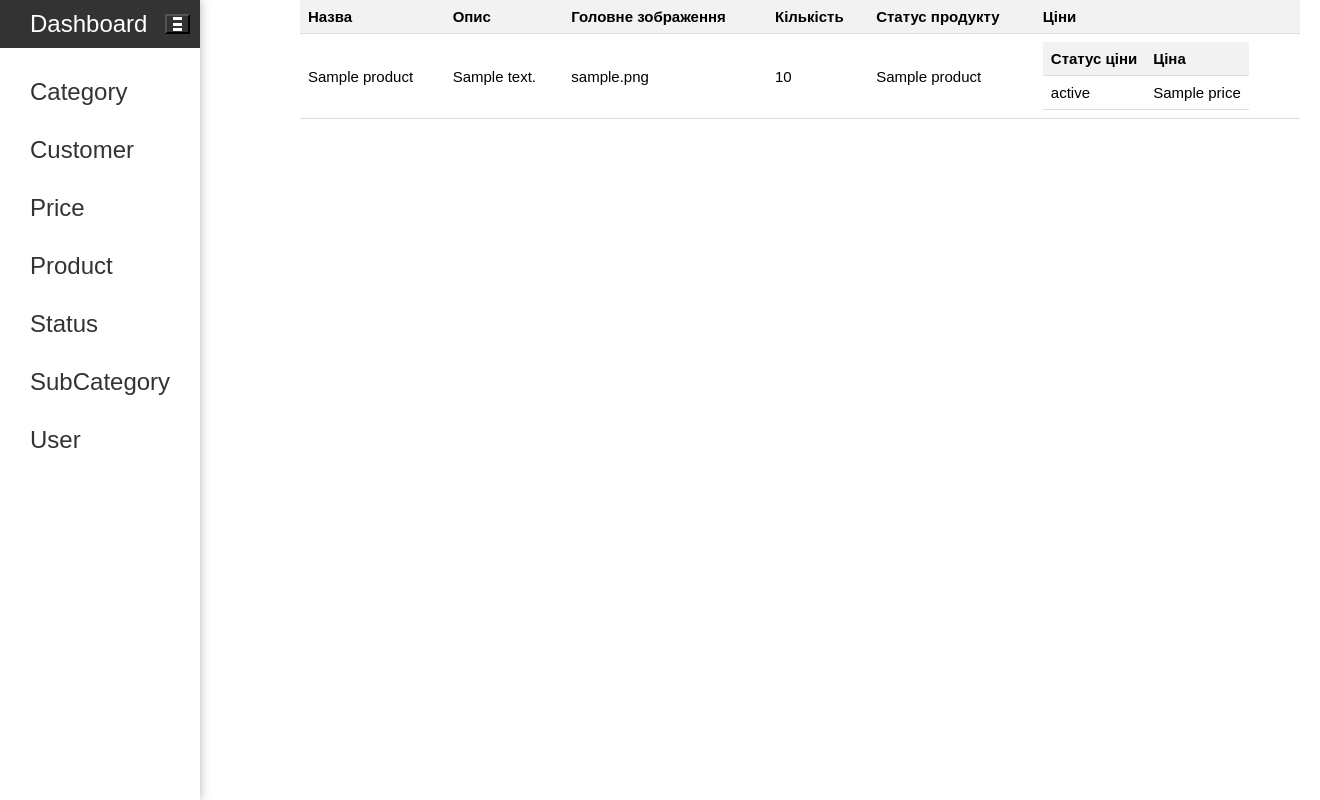
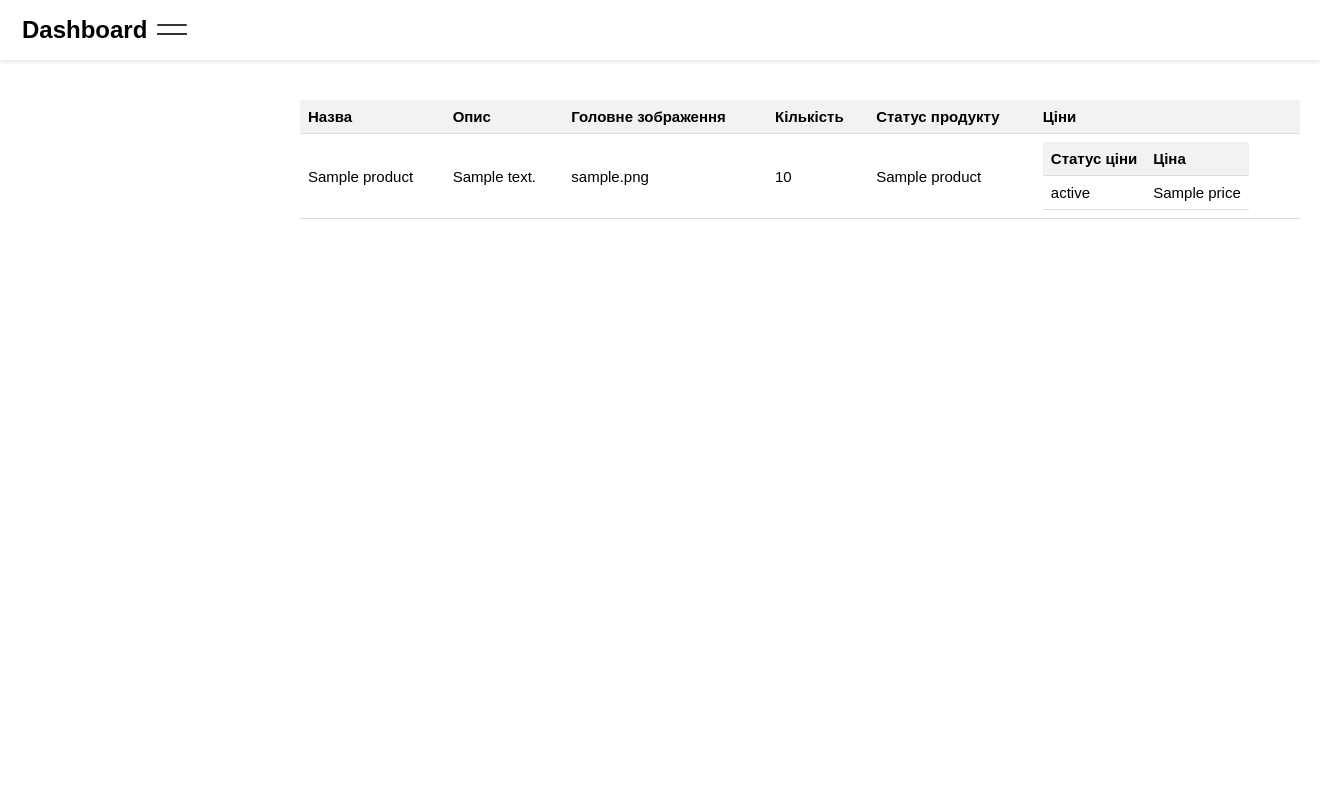
Before and after one commit to Yaroslav-Petrushenko/Shop, a PHP site: template app/resource/views/admin/product/products.php in a window 1320 px wide. Run offline with PHP 8.4, Linux system fonts and the light colour scheme; the template is opened without the code that fills it: most values are stand-ins (such as "Sample title", 1, 10 or a date in 2020); data that the repository does not hold is empty.

Commit message:
style headerDash js script nav menu

```diff
--- a/app/resource/css/style.css
+++ b/app/resource/css/style.css
@@ -1,179 +1,158 @@
-/* .sidebar {
-    position: fixed;
-    top: 0;
-    width: 300rem;
-    height: 100vh;
-    background-color: #fff;
-    box-shadow: 0 0 10px rgba(0, 0, 0, 0.3);
-    transition: right 0.3s ease-in-out;
-} */
-.sidebar {
+.header-dash {
     position: fixed;
     top: 0;
     left: 0;
-    bottom: 0;
-    width: 200px;
+    right: 0;
+    height: 60px;
     background-color: #fff;
-    box-shadow: 0 0 10px rgba(0, 0, 0, 0.3);
-    transition: transform 0.3s ease-in-out;
-    z-index: 100;
+    box-shadow: 0 2px 4px rgba(0, 0, 0, 0.1);
+    z-index: 1;
+}
+.logo-dash h3{
+    padding: 10rem;
+    color: #000;
+    /* background-color: #000; */
+    font-size: 24rem;
+    font-weight: bold;
 }
 
-@media (max-width: 768px) {
-    .sidebar {
+.header-section-dash {
+    width: 100%;
+    padding: 0 12px;
+    height: 100%;
+    display: flex;
+    justify-content: space-between;
+    align-items: center;
+}
+
+.logo-dash h3 {
+    font-size: 24px;
+    color: #000;
+    font-weight: bold;
+}
+
+
+.top-dash {
+    height: 100%;
+    display: flex;
+    justify-content: space-between;
+    align-items: center;
+}
+
+.hamburger {
+    width: 30px;
+    height: 20px;
+    position: relative;
+    cursor: pointer;
+}
+
+.hamburger span {
+    display: block;
+    position: absolute;
+    height: 2px;
+    width: 100%;
+    background: #333;
+    border-radius: 2px;
+    opacity: 1;
+    left: 0;
+    transform: rotate(0deg);
+    transition: all 0.3s ease-in-out;
+}
+
+.hamburger span:nth-child(1) {
+    top: 0;
+}
+
+.hamburger span:nth-child(2),
+.hamburger span:nth-child(3) {
+    top: 9px;
+}
+
+.hamburger span:nth-child(4) {
+    top: 18px;
+}
+
+.hamburger.open span:nth-child(1) {
+    top: 9px;
+    width: 0%;
+    left: 50%;
+}
+
+.hamburger.open span:nth-child(2) {
+    transform: rotate(45deg);
+}
+
+.hamburger.open span:nth-child(3) {
+    transform: rotate(-45deg);
+}
+
+.hamburger.open span:nth-child(4) {
+    top: 9px;
+    width: 0%;
+    left: 50%;
+}
+
+.nav-menu-dash {
+    position: absolute;
+    top: 60px;
+    left: 0;
+    width: 200px;
+    height: calc(100vh - 60px);
+    background-color: #000;
+    z-index: 1;
+    transition: all 0.3s ease-in-out;
+    transform: translateX(-200px);
+}
+
+.nav-menu-dash.show {
+    transform: translateX(0);
+}
+
+.top-menu-dash {
+    flex-direction: column;
+    list-style: none;
+    padding-top: 50rem;
+    /* margin: 20px 0; */
+    /* padding: 0; */
+    align-items: start;
+
+}
+
+.top-menu-dash li a {
+    display: block;
+    padding-bottom: 30rem;
+    padding-left: 30rem;
+    /* padding: 10px; */
+    text-decoration: none;
+    color: #fff;
+    font-size: 24rem;
+    transition: all 0.3s ease-in-out;
+}
+
+
+@media screen and (max-width: 768px) {
+    .nav-menu-dash {
+        width: 100%;
+        height: auto;
         transform: translateX(-100%);
+        background-color: #333;
+        color: #fff;
+        padding: 20px;
     }
 
-    .sidebar--open {
+    .nav-menu-dash.show {
         transform: translateX(0);
+    }
+
+    .top-menu-dash li a {
+        color: #fff;
     }
 }
 
-.sidebar.open {
-    right: 0;
-    /* Якщо клас .open доданий до .sidebar, то менюшка відкриється */
+section {
+    padding: 100rem 0;
 }
 
-.sidebar-header {
-    display: flex;
-    justify-content: space-between;
-    align-items: center;
-    padding: 10px;
-    background-color: #333;
-    color: #fff;
-}
-
-.sidebar-header h3 {
-    margin: 0;
-    font-size: 24rem;
-    padding-left: 20rem;
-    font-weight: 400;
-}
-
-.sidebar-toggle {
-    display: flex;
-    flex-direction: column;
-    justify-content: space-between;
-    background-color: transparent;
-    width: 25px;
-    height: 20px;
-    cursor: pointer;
-}
-
-
-.sidebar-toggle span {
-    display: block;
-    width: 100%;
-    height: 3px;
-    background-color: #fff;
-    transition: transform 0.3s ease-in-out;
-}
-
-.sidebar-toggle.open span:first-of-type {
-    transform: translateY(8px) rotate(45deg);
-}
-
-.sidebar-toggle.open span:nth-of-type(2) {
-    opacity: 0;
-}
-
-.sidebar-toggle.open span:last-of-type {
-    transform: translateY(-8px) rotate(-45deg);
-}
-
-.sidebar-menu {
-    padding: 20px;
-}
-
-.sidebar-menu ul {
-    list-style: none;
-    padding: 0;
-    margin: 0;
-}
-
-.sidebar-menu ul li {
-    margin-bottom: 10px;
-}
-
-.sidebar-menu ul li:last-child {
-    margin-bottom: 0;
-}
-
-.sidebar-menu ul li a {
-    display: block;
-    font-size: 24rem;
-    padding: 10px;
-    color: #333;
-    text-decoration: none;
-    transition: background-color 0.3s ease-in-out;
-}
-
-.sidebar-menu ul li a:hover {
-    background-color: #eee;
-}
-
-@media (max-width: 768px) {
-    .sidebar {
-        position: absolute;
-        top: 0;
-        right: -200px;
-        /* При маленькому екрані менюшка за замовчуванням буде схована */
-        width: 200px;
-        height: 100%;
-        background-color: #fff;
-        box-shadow: 0 0 10px rgba(0, 0, 0, 0.3);
-        transition: right 0.3s ease-in-out;
-    }
-
-    .sidebar.open {
-        right: 0;
-        /* Якщо клас .open доданий до .sidebar, то менюшка відкриється */
-    }
-
-    .sidebar-header {
-        padding: 10px 20px;
-        background-color: #333;
-        color: #fff;
-    }
-
-    .sidebar-header h3 {
-        font-size: 1.2rem;
-    }
-
-    .sidebar-toggle {
-        width: 30px;
-        height: 22px;
-    }
-
-    .sidebar-toggle span {
-        width: 100%;
-        height: 3px;
-        background-color: #fff;
-        transition: transform 0.3s ease-in-out;
-    }
-
-    .sidebar-menu {
-        padding: 20px;
-    }
-
-    .sidebar-menu ul li {
-        margin-bottom: 10px;
-    }
-
-    .sidebar-menu ul li:last-child {
-        margin-bottom: 0;
-    }
-
-    .sidebar-menu ul li a {
-        padding: 10px 0;
-        border-top: 1px solid #eee;
-        border-bottom: 1px solid #eee;
-    }
-
-    .sidebar-menu ul li a:hover {
-        background-color: transparent;
-    }
-}
 
 table {
     border-collapse: collapse;
@@ -198,6 +177,8 @@ tr:hover {
 }
 
 .product-table {
+    padding-top: 100rem;
+    /* margin-top: 100rem; */
     border-collapse: collapse;
     width: 100%;
     /* padding-left: 300rem; */
--- a/app/resource/js/nav.js
+++ b/app/resource/js/nav.js
@@ -1,6 +1,6 @@
-const sidebarToggle = document.querySelector('.sidebar-toggle');
-const sidebar = document.querySelector('.sidebar');
+// const sidebarToggle = document.querySelector('.sidebar-toggle');
+// const sidebar = document.querySelector('.sidebar');
 
-sidebarToggle.addEventListener('click', () => {
-  sidebar.classList.toggle('sidebar--open');
-});
+// sidebarToggle.addEventListener('click', () => {
+//   sidebar.classList.toggle('sidebar--open');
+// });
--- a/app/resource/js/script.js
+++ b/app/resource/js/script.js
@@ -8,3 +8,19 @@ updatesbtn.forEach(update => {
         })
     }
 })
+
+
+// function toggleNav() {
+//     var navMenu = document.querySelector(".nav-menu-dash");
+//     navMenu.classList.toggle("show");
+
+//     var hamburger = document.querySelector(".hamburger");
+//     hamburger.classList.toggle("open");
+// }
+
+const sidebarToggle = document.querySelector('.hamburger');
+const sidebar = document.querySelector('.nav-menu-dash');
+
+sidebarToggle.addEventListener('click', () => {
+    sidebar.classList.toggle('show');
+});
--- a/app/resource/views/admin/dashboard/dashboard.php
+++ b/app/resource/views/admin/dashboard/dashboard.php
@@ -1,29 +1,18 @@
-<?php //require('app/resource/views/templates/header.php'); ?>
-<!DOCTYPE html>
-<html lang="en">
-<head>
-    <meta charset="UTF-8">
-    <meta http-equiv="X-UA-Compatible" content="IE=edge">
-    <meta name="viewport" content="width=device-width, initial-scale=1.0">
-    <link rel="stylesheet" href="/app/resource/css/header.css">
-    <link rel="stylesheet" href="/app/resource/css/register.css">
-    <link rel="stylesheet" href="/app/resource/css/main.css">
-    <link rel="stylesheet" href="/app/resource/css/footer.css">
-    <link rel="stylesheet" href="/app/resource/css/style.css">
-    <title>Document</title>
-</head>
-<body>
-    <div class="sidebar">
-        <div class="sidebar-header">
+<?php require('app/resource/views/templates/headerDash.php'); ?>
+    <div class="header-dash" id="">
+        <div class="header-section-dash">
+            <div class="top-dash flex">
+                <div class="logo-dash">
                     <h3>Dashboard</h3>
-            <button class="sidebar-toggle" aria-label="Toggle navigation">
+                </div>
+                <div class="flex">
+                    <div class="hamburger">
                         <span></span>
                         <span></span>
                         <span></span>
-            </button>
                     </div>
-        <nav class="sidebar-menu">
-            <ul>
+                    <nav class="nav-menu-dash flex">
+                        <ul class="top-menu-dash flex" id="menu">
                             <li><a href="#">Category</a></li>
                             <li><a href="#">Customer</a></li>
                             <li><a href="#">Price</a></li>
@@ -34,9 +23,8 @@
                         </ul>
                     </nav>
                 </div>
+            </div>
+        </div>
+    </div>
 
-
-
-<?php //require('app/resource/views/templates/footer.php'); ?>
-
-<script src='/app/resource/js/nav.js'></script>
+<!-- <script src='/app/resource/js/nav.js'></script> -->
--- a/app/resource/views/admin/product/products.php
+++ b/app/resource/views/admin/product/products.php
@@ -1,5 +1,5 @@
 <?php require_once('app/resource/views/admin/dashboard/dashboard.php'); ?>
-
+<section>
     <table class="product-table wrapper-dash">
         <thead>
             <tr>
@@ -41,3 +41,8 @@
             <?php } ?>
         </tbody>
     </table>
+</section>
+
+
+
+<?php require('app/resource/views/templates/footerDash.php'); ?>
--- /dev/null
+++ b/app/resource/views/templates/footerDash.php
@@ -0,0 +1,4 @@
+    </body>
+</html>
+
+<script src='/app/resource/js/script.js'></script>
--- /dev/null
+++ b/app/resource/views/templates/headerDash.php
@@ -0,0 +1,14 @@
+<!DOCTYPE html>
+<html lang="en">
+<head>
+    <meta charset="UTF-8">
+    <meta http-equiv="X-UA-Compatible" content="IE=edge">
+    <meta name="viewport" content="width=device-width, initial-scale=1.0">
+    <link rel="stylesheet" href="/app/resource/css/header.css">
+    <link rel="stylesheet" href="/app/resource/css/register.css">
+    <link rel="stylesheet" href="/app/resource/css/main.css">
+    <link rel="stylesheet" href="/app/resource/css/footer.css">
+    <link rel="stylesheet" href="/app/resource/css/style.css">
+    <title>Rikka Dashboard</title>
+</head>
+<body>
```
Also changed, not shown: app/resource/views/admin/status/status.php (+4 -3 lines). Lines whose indentation alone changed are shown as unchanged.
